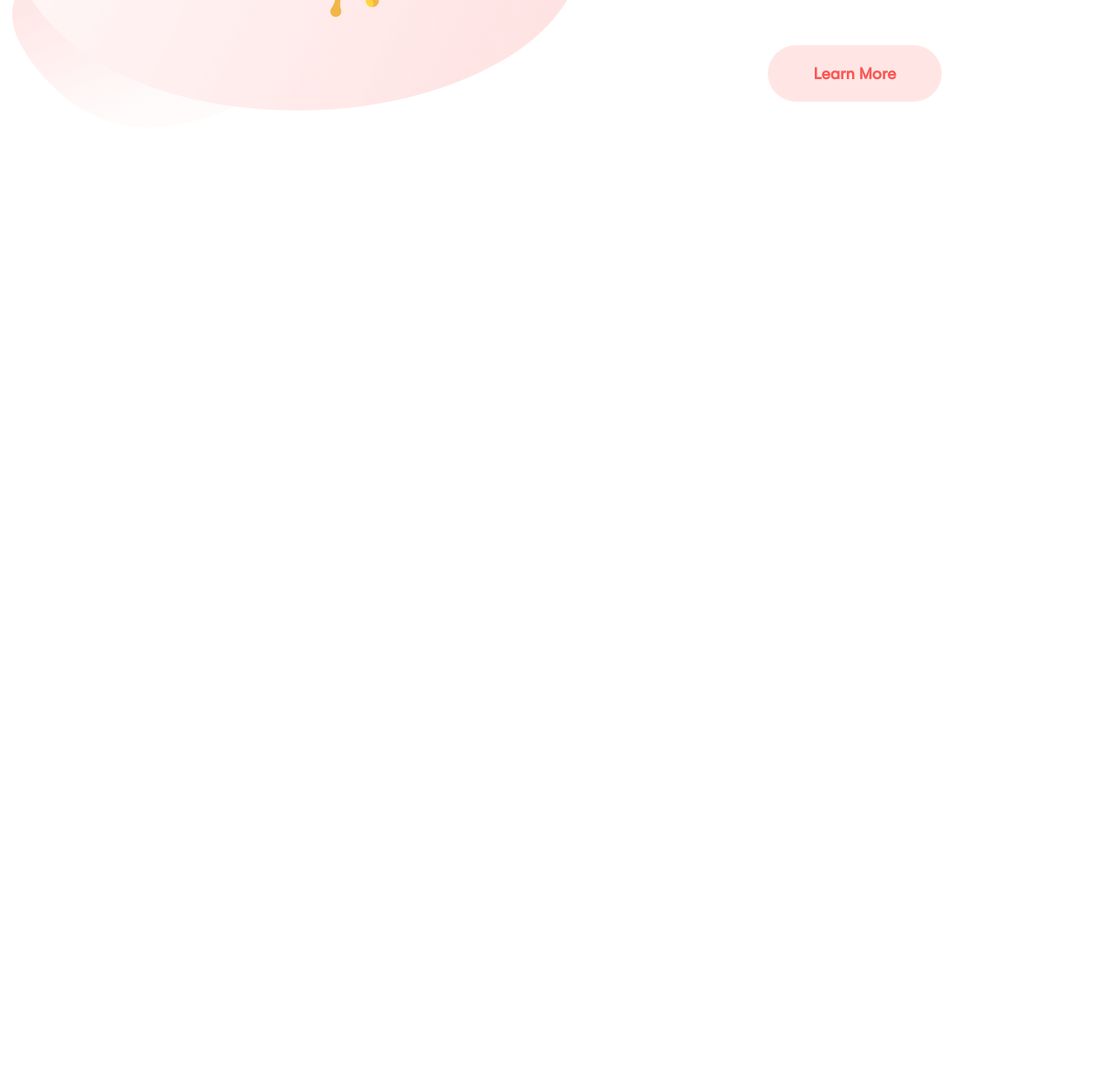
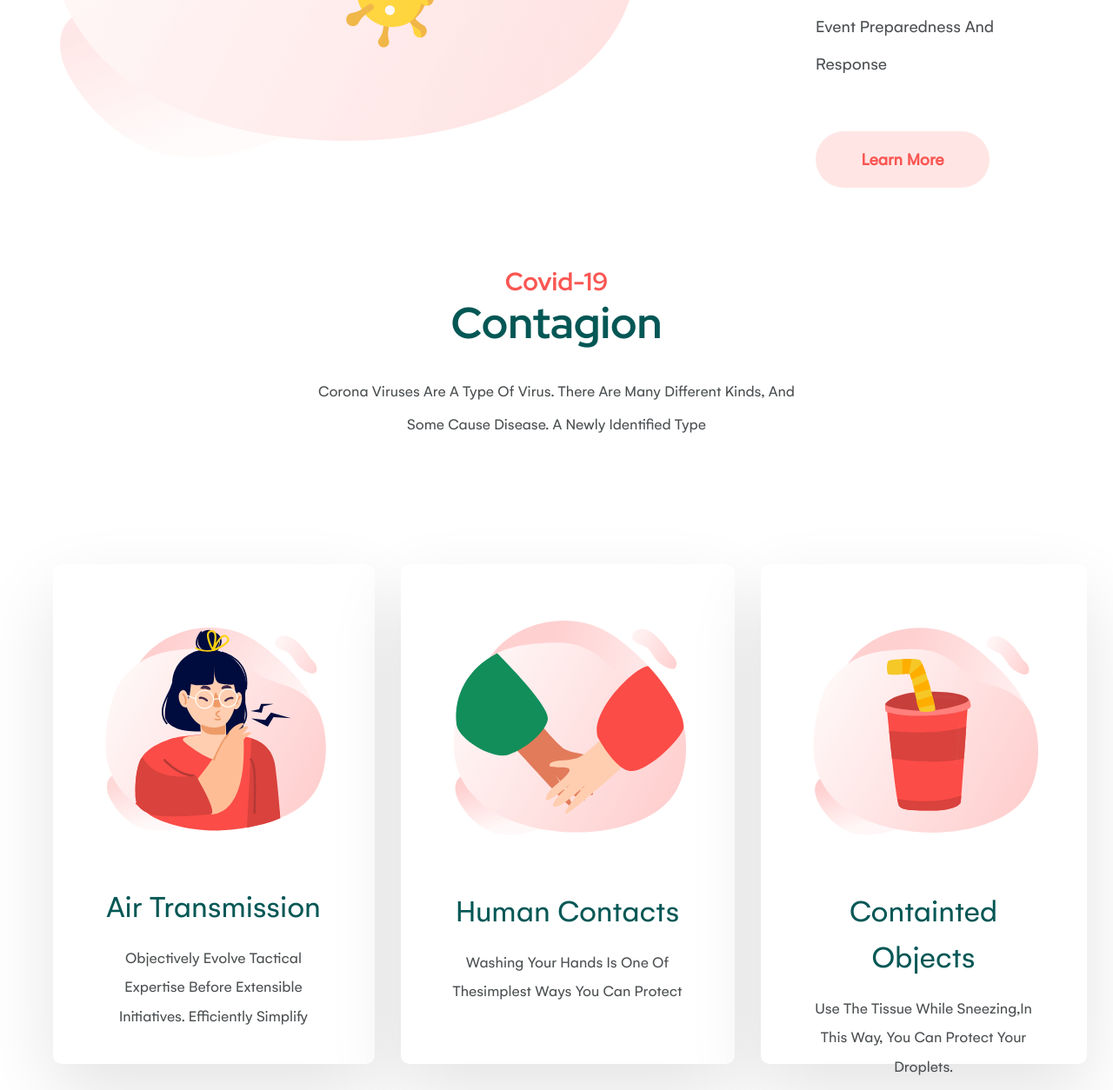
Before and after one commit to lucasfontinele/covid-page, a plain HTML site: page index.html in a window 1280 px wide. Shown: the part 1543-2797 px from the top of the page at 87% size. Before the commit the page ends 1690 px from the top, so only its background shows below. Drawn offline with Linux system fonts and the light colour scheme.

Commit message:
add new section

```diff
--- a/index.html
+++ b/index.html
@@ -8,6 +8,7 @@
   <body>
     <header>
       <img src="./src/assets/Logo.svg" alt="logo" />
+      <nav>
         <ul>
           <li><a href="#">Overview</a></li>
           <li><a href="#">Contagion</a></li>
@@ -15,12 +16,13 @@
           <li><a href="#">Prevention</a></li>
           <button type="button">Contact</button>
         </ul>
+      </nav>
     </header>
     <main>
       <div class="bg-area">
         <img src="./src/assets/illustration_01.png" alt="woman illustration" />
       </div>
-      <div class="first-section">
+      <section class="first-section">
         <div class="container">
           <h1>
             <span>COVID-19 Alert<br /></span>
@@ -32,8 +34,8 @@
           </p>
           <button type="button">Let Us Help</button>
         </div>
-      </div>
-      <div class="second-section">
+      </section>
+      <section class="second-section">
         <img src="./src/assets/illustration_02.png" />
         <div class="container">
           <h2>
@@ -48,12 +50,41 @@
             Critical Event Preparedness and Response
           </p>
           <button type="button">Learn More</button>
-        </div>
+        </section>
         <!-- <div class="img-wrapper">
           <img src="./src/assets/corona_01.png" alt="virus 01" />
           <img src="./src/assets/corona_02.png" alt="virus 02" />
         </div> -->
       </div>
+      <section class="third-section">
+        <h2><span>Covid-19</span>Contagion</h2>
+        <div class="subtitle">
+          <p>Corona viruses are a type of virus. There are many different kinds, and some cause disease. A newly identified type</p>
+        </div>
+        <div class="cards-container">
+          <article>
+            <img src="./src/assets/air_transmission.svg" alt="air transmission" />
+            <div>
+              <h2>Air Transmission</h2>
+              <p>Objectively evolve tactical expertise before extensible initiatives. Efficiently simplify</p>
+            </div>
+          </article>
+          <article>
+            <img src="./src/assets/human_contacts.svg" alt="human contacts" />
+            <div>
+              <h2>Human Contacts</h2>
+              <p>Washing your hands is one of thesimplest ways you can protect</p>
+            </div>
+          </article>
+          <article>
+            <img src="./src/assets/containted_objects.svg" alt="containted objects" />
+            <div>
+              <h2>Containted Objects</h2>
+              <p>Use the tissue while sneezing,In this way, you can protect your droplets.</p>
+            </div>
+          </article>
+        </div>
+      </section>
     </main>
   </body>
 </html>
--- a/src/css/index.css
+++ b/src/css/index.css
@@ -203,3 +203,121 @@ main .second-section .img-wrapper {
   position: absolute;
   right: 0;
 }
+
+main .third-section {
+  margin: 90px 0 0;
+}
+
+main .third-section h2 {
+  display: flex;
+  flex-direction: column;
+
+  font-style: normal;
+  font-weight: bold;
+  font-size: 50px;
+  line-height: 119%;
+
+  text-align: center;
+  text-transform: capitalize;
+  color: #035755;
+}
+
+main .third-section h2 span {
+  font-style: normal;
+  font-weight: bold;
+  font-size: 29px;
+  line-height: 124%;
+  color: #fa5652;
+}
+
+main .third-section .subtitle {
+  margin-top: 30px;
+  display: flex;
+  justify-content: center;
+}
+
+main .third-section .subtitle p {
+  font-family: Gelion;
+  font-style: normal;
+  font-weight: normal;
+  font-size: 18px;
+  line-height: 215%;
+
+  text-align: center;
+  text-transform: capitalize;
+
+  width: 570px;
+  color: #4b4f51;
+}
+
+main .third-section .cards-container {
+  margin: 110px 0 0;
+  display: flex;
+  align-items: center;
+  justify-content: center;
+}
+
+main .third-section .cards-container article {
+  width: 460px;
+  height: 575px;
+
+  display: flex;
+  flex-direction: column;
+  align-items: center;
+
+  background: #ffffff;
+  box-shadow: 0px 35px 87px rgba(0, 0, 0, 0.11);
+  border-radius: 10px;
+
+  margin: 30px 0 30px 30px;
+  padding: 65px 50px 75px;
+}
+
+main .third-section .cards-container article h2 {
+  margin-top: 55px;
+
+  font-family: Gelion;
+  font-style: normal;
+  font-weight: 500;
+  font-size: 36px;
+  line-height: 147%;
+  text-transform: capitalize;
+  color: #035755;
+}
+
+main .third-section .cards-container article p {
+  margin-top: 15px;
+
+  font-family: Gelion;
+  font-style: normal;
+  font-weight: normal;
+  font-size: 18px;
+  line-height: 185%;
+  /* or 33px */
+
+  text-align: center;
+  text-transform: capitalize;
+
+  color: #4b4f51;
+}
+
+main .third-section .cards-container article:hover {
+  border-bottom: 6px solid #fa5652;
+  transition: all 0.2 s;
+}
+
+main
+  .third-section
+  .cards-container
+  article:not(:last-child):not(:first-child) {
+  padding-top: 25px;
+}
+
+@media (max-width: 1440px) {
+  main {
+    max-width: 1170px;
+  }
+  /* main .third-section .cards-container {
+    flex-direction: column;
+  } */
+}
```
Also changed, not shown: src/assets/air_transmission.svg (added), src/assets/containted_objects.svg (added), src/assets/human_contacts.svg (added). Lines whose indentation alone changed are shown as unchanged.
